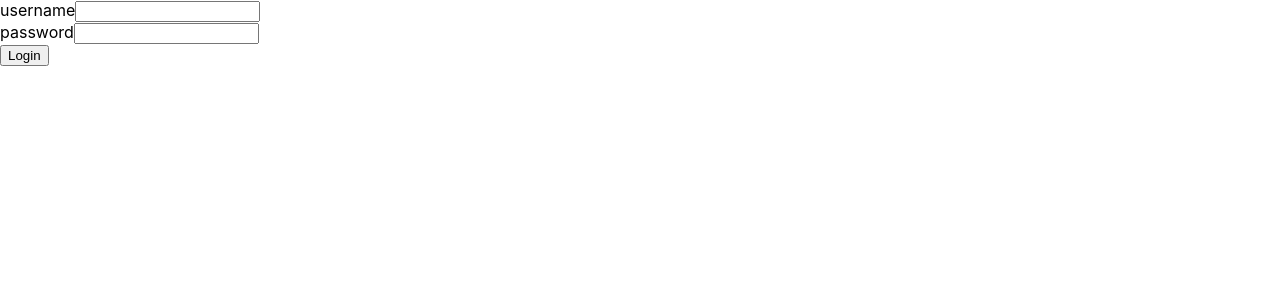
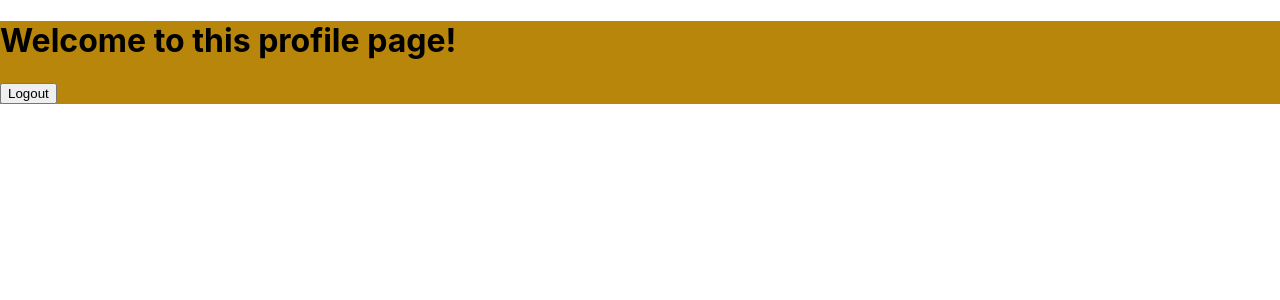
Before and after one commit to zakiarsyad/amman-form, a React (Create React App) app: page /profile in a window 1280 px wide. Shown: the top 300 px of the page. Built offline with nearby package versions, Linux system fonts and the light colour scheme.

Commit message:
add prop-types and react router

```diff
--- a/package.json
+++ b/package.json
@@ -6,8 +6,10 @@
     "@testing-library/jest-dom": "^5.16.5",
     "@testing-library/react": "^13.3.0",
     "@testing-library/user-event": "^13.5.0",
+    "prop-types": "^15.8.1",
     "react": "^18.2.0",
     "react-dom": "^18.2.0",
+    "react-router-dom": "^6.3.0",
     "react-scripts": "5.0.1",
     "web-vitals": "^2.1.4"
   },
--- a/src/Components/LoginPage.js
+++ /dev/null
@@ -1,27 +0,0 @@
-const LoginPage = ({
-    username,
-    handleUsernameChange,
-    password,
-    handlePasswordChange,
-    handleLoginClick,
-}) => {
-    return (
-        <div>
-          <form>
-            <div>
-              <label>username</label>
-              <input value={username} onChange={handleUsernameChange}></input>
-            </div>
-
-            <div>
-              <label>password</label>
-              <input value={password} onChange={handlePasswordChange}></input>
-            </div>
-
-            <button onClick={handleLoginClick}>Login</button>
-          </form>
-        </div>
-      );
-}
-
-export default LoginPage
--- /dev/null
+++ b/src/Components/LoginPage/index.jsx
@@ -0,0 +1,39 @@
+import PropTypes from 'prop-types'
+
+import './style.css'
+
+const LoginPage = ({
+  username,
+  handleUsernameChange,
+  password,
+  handlePasswordChange,
+  handleLoginClick,
+}) => {
+  return (
+    <div id="login-page">
+      <form>
+        <div>
+          <label>username</label>
+          <input value={username} onChange={handleUsernameChange}></input>
+        </div>
+
+        <div>
+          <label>password</label>
+          <input value={password} onChange={handlePasswordChange}></input>
+        </div>
+
+        <button onClick={handleLoginClick}>Login</button>
+      </form>
+    </div>
+  );
+}
+
+LoginPage.prototype = {
+  username: PropTypes.string,
+  handleUsernameChange: PropTypes.func,
+  password: PropTypes.string,
+  handlePasswordChange: PropTypes.func,
+  handleLoginClick: PropTypes.func,
+}
+
+export default LoginPage
--- /dev/null
+++ b/src/Components/LoginPage/style.css
@@ -0,0 +1,3 @@
+#login-page {
+    background-color: blueviolet;
+}
--- a/src/Components/LogoutPage.js
+++ /dev/null
@@ -1,7 +0,0 @@
-const LogoutPage = ({ handleLogoutClick }) => {
-    return (
-        <button onClick={handleLogoutClick}>Logout</button>
-    )
-}
-
-export default LogoutPage
--- /dev/null
+++ b/src/Components/LogoutPage/index.jsx
@@ -0,0 +1,17 @@
+import PropTypes from 'prop-types'
+
+import './style.css'
+
+const LogoutPage = ({ handleLogoutClick }) => {
+    return (
+        <div id="logout-page">
+            <button onClick={handleLogoutClick}>Logout</button>
+        </div>
+    )
+}
+
+LogoutPage.prototype = {
+    handleLogoutClick: PropTypes.func,
+}
+
+export default LogoutPage
--- /dev/null
+++ b/src/Components/LogoutPage/style.css
@@ -0,0 +1,3 @@
+#logout-page {
+    background-color: aquamarine;
+}
--- a/src/App.js
+++ b/src/Containers/App/index.jsx
@@ -1,9 +1,13 @@
 import { useEffect, useState } from 'react';
-import './App.css';
-import LoginPage from './Components/LoginPage';
-import LogoutPage from './Components/LogoutPage';
+import { useNavigate } from "react-router-dom";
+
+import './style.css';
+import LoginPage from '../../Components/LoginPage';
+import LogoutPage from '../../Components/LogoutPage';
 
 function App() {
+  const navigate = useNavigate();
+
   const [username, setUsername] = useState('')
   const [password, setPassword] = useState('')
   const [isLoggedIn, setIsLoggedIn] = useState(false)
@@ -22,10 +26,14 @@ function App() {
     event.preventDefault();
     // console.log('handleLoginClick')
 
-    console.log(username)
-    console.log(password)
+    // console.log(username)
+    // console.log(password)
+
+    // Cek validasi username dan password
 
     setIsLoggedIn(true)
+
+    navigate('/profile')
   }
 
   const handleLogoutClick = (event) => {
@@ -33,7 +41,7 @@ function App() {
   }
 
   useEffect(() => {
-    console.log('React hook is triggered!')
+    // console.log('React hook is triggered!')
   })
 
   if (isLoggedIn) {
--- /dev/null
+++ b/src/Containers/Profile/index.jsx
@@ -0,0 +1,22 @@
+import { useNavigate } from "react-router-dom";
+
+import './style.css'
+
+function Profile() {
+    const navigate = useNavigate();
+
+    const handleLogoutButtonClick = () => {
+        // console.log('handleLogoutButtonClick')
+
+        navigate('/login')
+    }
+
+    return (
+        <div id="profile">
+            <h1>Welcome to this profile page!</h1>
+            <button onClick={handleLogoutButtonClick}>Logout</button>
+        </div>
+    )
+}
+
+export default Profile;
--- /dev/null
+++ b/src/Containers/Profile/style.css
@@ -0,0 +1,3 @@
+#profile {
+    background-color: darkgoldenrod;
+}
--- a/src/index.js
+++ b/src/index.jsx
@@ -1,14 +1,24 @@
 import React from 'react';
 import ReactDOM from 'react-dom/client';
 import './index.css';
-import App from './App';
+import App from './Containers/App';
+import Profile from './Containers/Profile';
 import reportWebVitals from './reportWebVitals';
+import {
+  BrowserRouter,
+  Routes,
+  Route,
+} from "react-router-dom";
+
 
 const root = ReactDOM.createRoot(document.getElementById('root'));
 root.render(
-  <React.StrictMode>
-    <App />
-  </React.StrictMode>
+  <BrowserRouter>
+    <Routes>
+      <Route path='/login' element={<App />}></Route>
+      <Route path='/profile' element={<Profile />}></Route>
+    </Routes>
+  </BrowserRouter>
 );
 
 // If you want to start measuring performance in your app, pass a function
```
Also changed, not shown: src/Containers/App/style.css (renamed from src/App.css), 1 other file (tests, documents, lock files or other folders).
